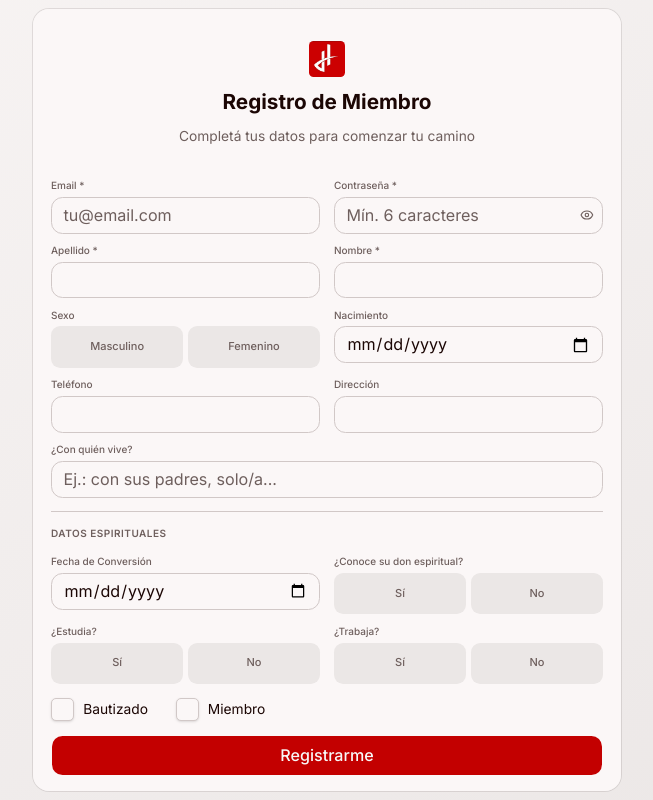
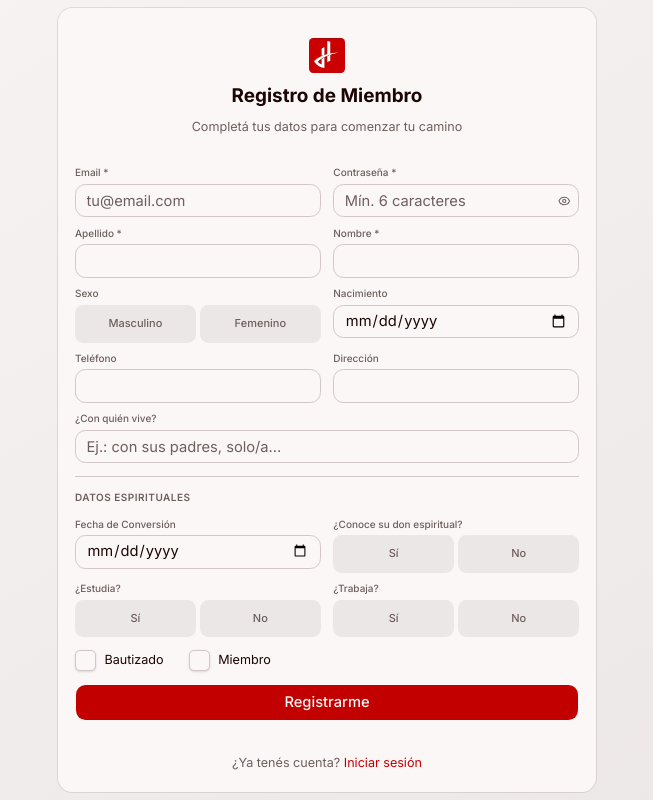
Before and after one commit to hugoarcuri/seguimiento, a Next.js app: page /registro in a window 1280 px wide. Shown: the whole page, without its empty margins (313-966 px from the left). Built offline with nearby package versions, Linux system fonts and the light colour scheme; no server answers.

Commit message:
feat: texto más chico (115%→105%) + auto-set etapa al crear seguimiento

```diff
--- a/src/app/(dashboard)/seguimiento/page.tsx
+++ b/src/app/(dashboard)/seguimiento/page.tsx
@@ -40,7 +40,7 @@ export default function SeguimientoPage() {
   const [seguimientos, setSeguimientos] = useState<SeguimientoFila[]>([]);
   const [proximoEncuentroPorMiembro, setProximoEncuentroPorMiembro] = useState<Record<string, EncuentroProximo>>({});
   const [encuentrosMesPorMiembro, setEncuentrosMesPorMiembro] = useState<Record<string, number>>({});
-  const [miembros, setMiembros] = useState<Array<{ id: string; nombre: string; apellido: string }>>([]);
+  const [miembros, setMiembros] = useState<Array<{ id: string; nombre: string; apellido: string; etapa_id?: number }>>([]);
   const [discipuladores, setDiscipuladores] = useState<Array<{ id: string; nombre: string; apellido: string }>>([]);
   const [loading, setLoading] = useState(true);
   const [isAdmin, setIsAdmin] = useState(false);
@@ -73,7 +73,7 @@ export default function SeguimientoPage() {
 
     let miembrosQuery = supabase
       .from("miembros")
-      .select("id, nombre, apellido")
+      .select("id, nombre, apellido, etapa_id")
       .order("apellido", { ascending: true });
     if (!admin) miembrosQuery = miembrosQuery.eq("lider_id", authUser.id);
 
--- a/src/app/(dashboard)/seguimiento/seguimiento-form.tsx
+++ b/src/app/(dashboard)/seguimiento/seguimiento-form.tsx
@@ -19,7 +19,7 @@ interface SeguimientoFormProps {
   onOpenChange: (open: boolean) => void;
   editing: Seguimiento | null;
   onSaved: () => void;
-  miembros: Array<{ id: string; nombre: string; apellido: string }>;
+  miembros: Array<{ id: string; nombre: string; apellido: string; etapa_id?: number }>;
   discipuladores: Array<{ id: string; nombre: string; apellido: string }>;
   etapas: Etapa[];
   defaultDiscipuladorId?: string;
@@ -65,6 +65,15 @@ export function SeguimientoForm({
       });
     }
   }, [open, editing, defaultDiscipuladorId, form]);
+
+  const miembroId = form.watch("miembro_id");
+  useEffect(() => {
+    if (editing || !miembroId) return;
+    const miembro = miembros.find((m) => m.id === miembroId);
+    if (miembro?.etapa_id) {
+      form.setValue("etapa", miembro.etapa_id);
+    }
+  }, [miembroId, editing, miembros, form]);
 
   const onSubmit = async (data: SeguimientoInput) => {
     const supabase = createClient();
--- a/src/app/globals.css
+++ b/src/app/globals.css
@@ -203,7 +203,7 @@
   html {
     @apply font-sans;
     overflow-x: clip;
-    font-size: 115%;
+    font-size: 105%;
   }
   body {
     @apply bg-background text-foreground;
--- a/src/components/font-size-provider.tsx
+++ b/src/components/font-size-provider.tsx
@@ -5,7 +5,7 @@ import { createContext, useContext, useEffect, useState, type ReactNode } from "
 const STORAGE_KEY = "app:font-scale:v1";
 const MIN_SCALE = 0.7;
 const MAX_SCALE = 1.5;
-const BASE_PERCENT = 115;
+const BASE_PERCENT = 105;
 
 interface FontSizeContextType {
   scale: number;
```
